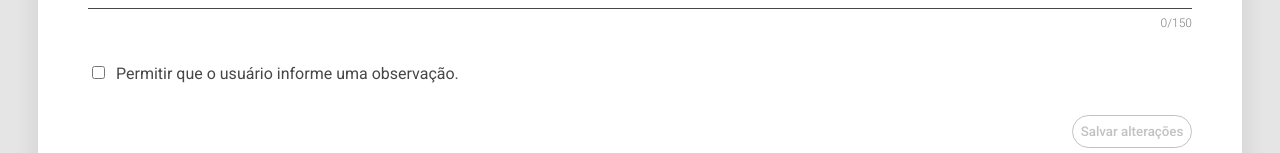
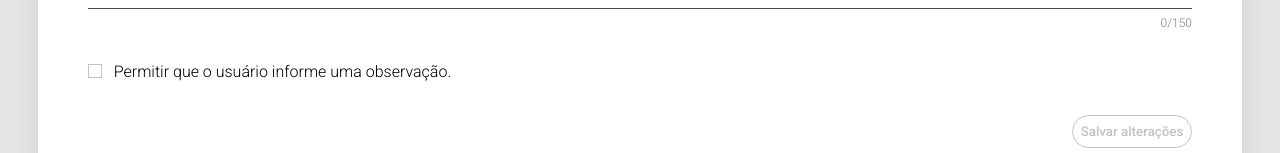
Before and after one commit to jonathansedrez/unregister, a React (Create React App) app: page / in a window 1280 px wide. Shown: the part 258-411 px from the top of the page. Built offline with nearby package versions, Linux system fonts and the light colour scheme.

Commit message:
add checkbox component

```diff
--- /dev/null
+++ b/src/components/checkbox/checkbox.component.tsx
@@ -0,0 +1,31 @@
+import './checkbox.styles.scss';
+import { ReactComponent as CheckIcon } from '../../assets/check.svg';
+
+type CheckboxProps = {
+  value: string;
+  checked: boolean;
+  onClick(value: boolean): void;
+};
+
+export const Checkbox: React.FC<CheckboxProps> = (props) => {
+  const { value, checked, onClick } = props;
+
+  return (
+    <div
+      className="checkbox"
+      onClick={() => {
+        onClick(!checked);
+      }}
+    >
+      <input type="checkbox" value={value} checked={checked} hidden readOnly />
+      <div className="checkbox__box">
+        {checked && (
+          <span className="checkbox__box--checked">
+            <CheckIcon />
+          </span>
+        )}
+      </div>
+      <p className="checkbox__wrapper">{value}</p>
+    </div>
+  );
+};
--- /dev/null
+++ b/src/components/checkbox/checkbox.styles.scss
@@ -0,0 +1,33 @@
+@import '../../layout/variables.scss';
+
+.checkbox {
+  display: flex;
+  font-family: 'Roboto';
+  margin: 32px 0;
+}
+
+.checkbox__box {
+  width: 12px;
+  height: 12px;
+  border: 1px solid $mid-gray;
+  background: $white;
+  position: relative;
+
+  .checkbox__box--checked {
+    width: 12px;
+    height: 12px;
+    background: $blue;
+    position: absolute;
+  }
+}
+
+.checkbox__wrapper {
+  margin-left: 12px;
+  width: 100%;
+
+  p {
+    color: $darkest-gray;
+    font-weight: 400;
+    font-size: 16px;
+  }
+}
--- a/src/components/index.ts
+++ b/src/components/index.ts
@@ -2,3 +2,4 @@ export * from './input/input.component';
 export * from './card/card.component';
 export * from './radio/radio.component';
 export * from './button/button.component';
+export * from './checkbox/checkbox.component';
--- a/src/containers/addJustification/addJustification.container.tsx
+++ b/src/containers/addJustification/addJustification.container.tsx
@@ -1,7 +1,7 @@
 import { useContext, useState } from 'react';
 import { v4 as uuid } from 'uuid';
 
-import { Card, Input, Button } from '../../components';
+import { Card, Input, Button, Checkbox } from '../../components';
 import { AdminContext } from '../admin/admin.context';
 import './addJustification.styles.scss';
 
@@ -40,18 +40,11 @@ export const AddJustification: React.FC = () => {
               setJustification(event.target.value);
             }}
           />
-          <div>
-            <input
-              id="hasDescription"
-              name="hasDescription"
-              type="checkbox"
-              onChange={(event) => setHasDescription(event.target.checked)}
-              checked={hasDescription}
-            />
-            <label htmlFor="hasDescription" className="justification__checkbox">
-              Permitir que o usuário informe uma observação.
-            </label>
-          </div>
+          <Checkbox
+            value="Permitir que o usuário informe uma observação."
+            checked={hasDescription}
+            onClick={(value) => setHasDescription(value)}
+          />
 
           <span className="justification__button">
             <Button
```
Also changed, not shown: src/assets/check.svg (added).
